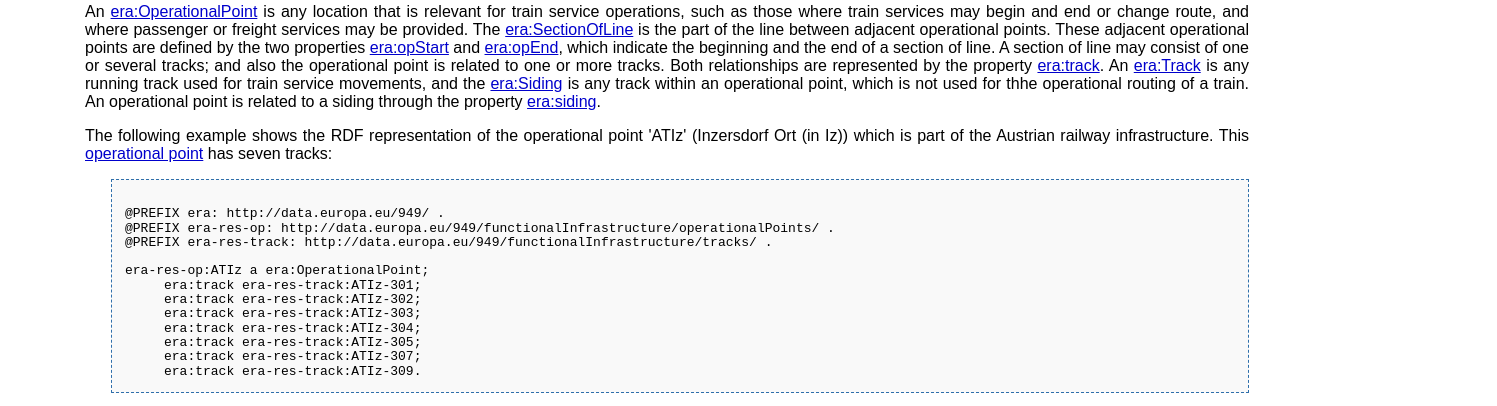
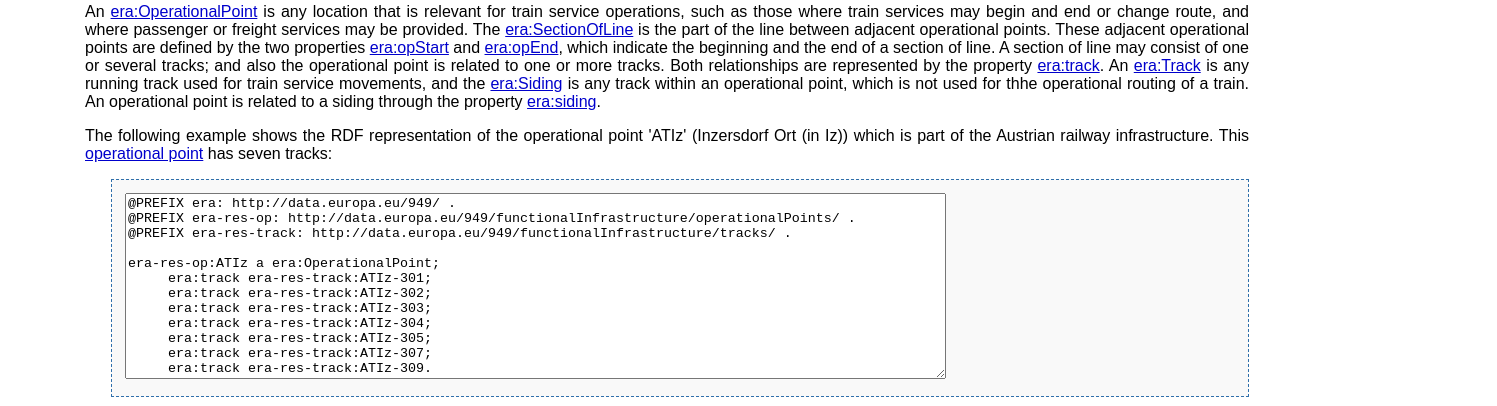
Before and after one commit to ocorcho/tests-widoco, a plain HTML site: page doc/index-en.html in a window 1280 px wide. Shown: the part 5783-6189 px from the top of the page, 1497 px wide, since content can reach past the window. Drawn offline with Linux system fonts and the light colour scheme.

Commit message:
no message

```diff
--- a/doc/sections/description-en.html
+++ b/doc/sections/description-en.html
@@ -16,7 +16,7 @@ Figure 1 shows the main classes and properties of this vocabulary, which represe
 <p>The following example shows the RDF representation of the operational point &#39;ATIz&#39; (Inzersdorf Ort (in Iz)) which is part of the Austrian railway infrastructure. This <a href="http://data.europa.eu/949/functionalInfrastructure/operationalPoints/ATIz">operational point</a> has seven tracks:
 </span></p>
 <p>
-<pre><div id="code" name="code">
+<pre><textarea id="code" name="code" rows="12" cols="100">
 @PREFIX era: http://data.europa.eu/949/ .
 @PREFIX era-res-op: http://data.europa.eu/949/functionalInfrastructure/operationalPoints/ .
 @PREFIX era-res-track: http://data.europa.eu/949/functionalInfrastructure/tracks/ .
```
